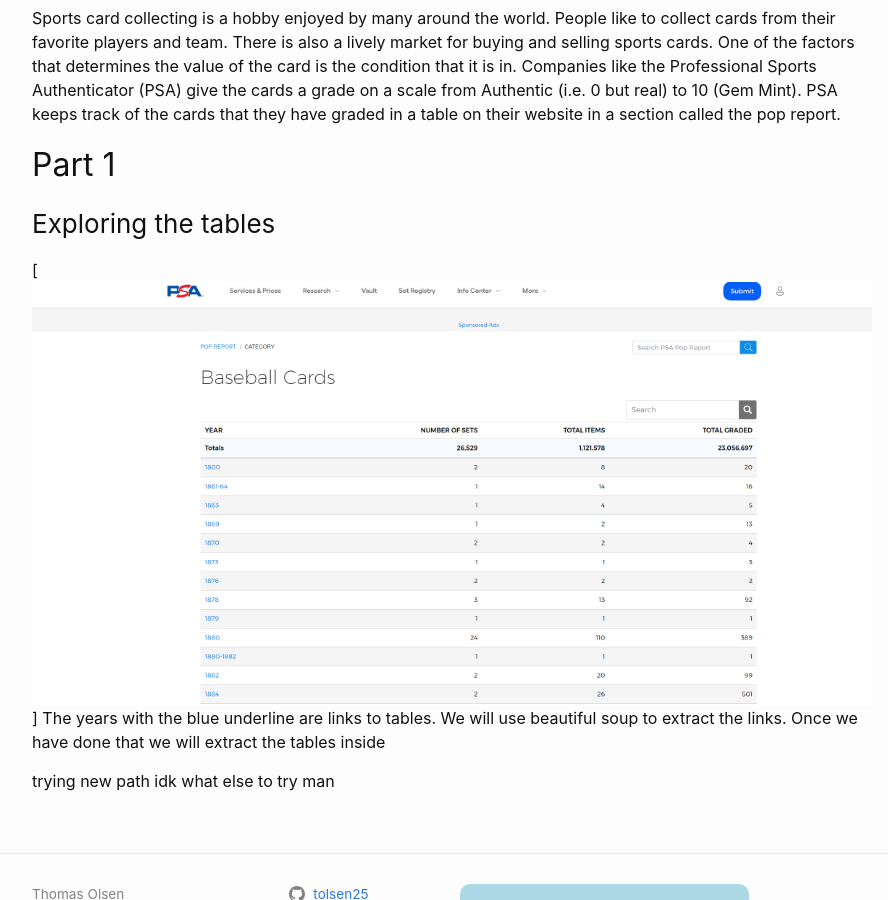
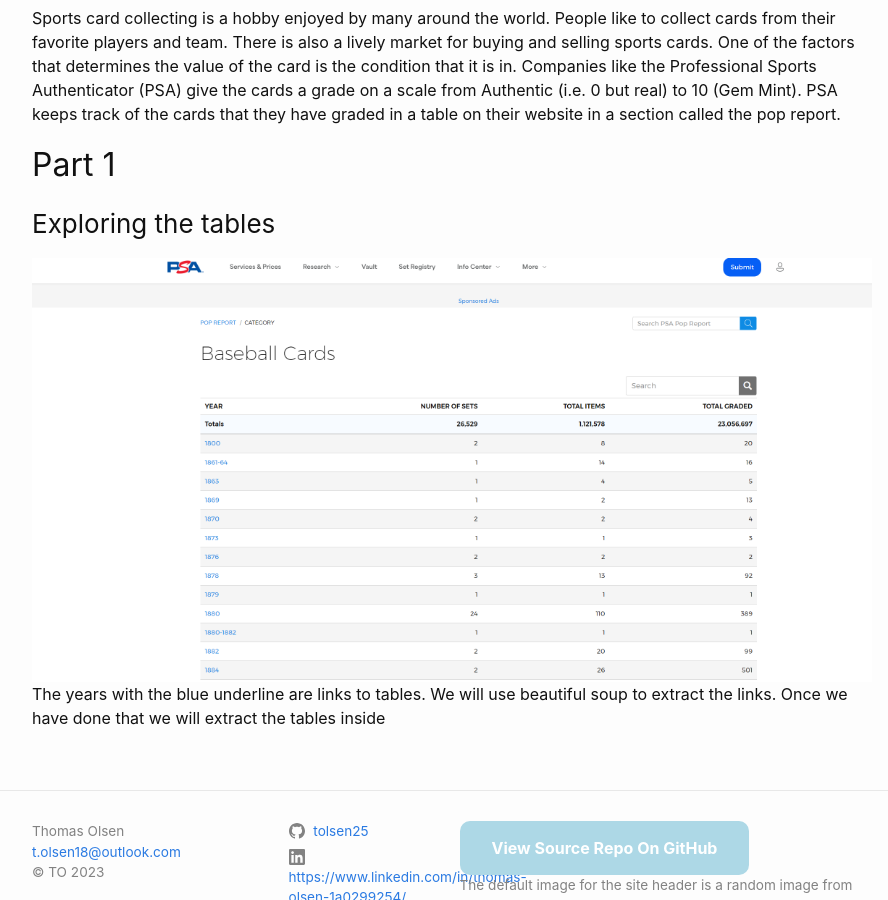
Before and after one commit to tolsen25/tolsen25.github.io, a Jekyll site: the page built from _posts/2023-12-13-final.md, in a window 1280 px wide and 900 px high, scrolled down 462 px. Shown: the whole window, without its empty margins (188-1076 px from the left). Built offline with Jekyll 4.4.1, drawn with Linux system fonts in a browser that asks for light colours; comment, search, counter and statistics services are not loaded.

Commit message:
Update 2023-12-13-final.md

```diff
--- a/_posts/2023-12-13-final.md
+++ b/_posts/2023-12-13-final.md
@@ -10,9 +10,5 @@
 
 ## Part 1
 ### Exploring the tables
-
-[![test](/assets/images/links.png "links")]
+![test](/assets/images/links.png "links")
 The years with the blue underline are links to tables.  We will use beautiful soup to extract the links. Once we have done that we will extract the tables inside
-
-trying new path
-idk what else to try man
```
